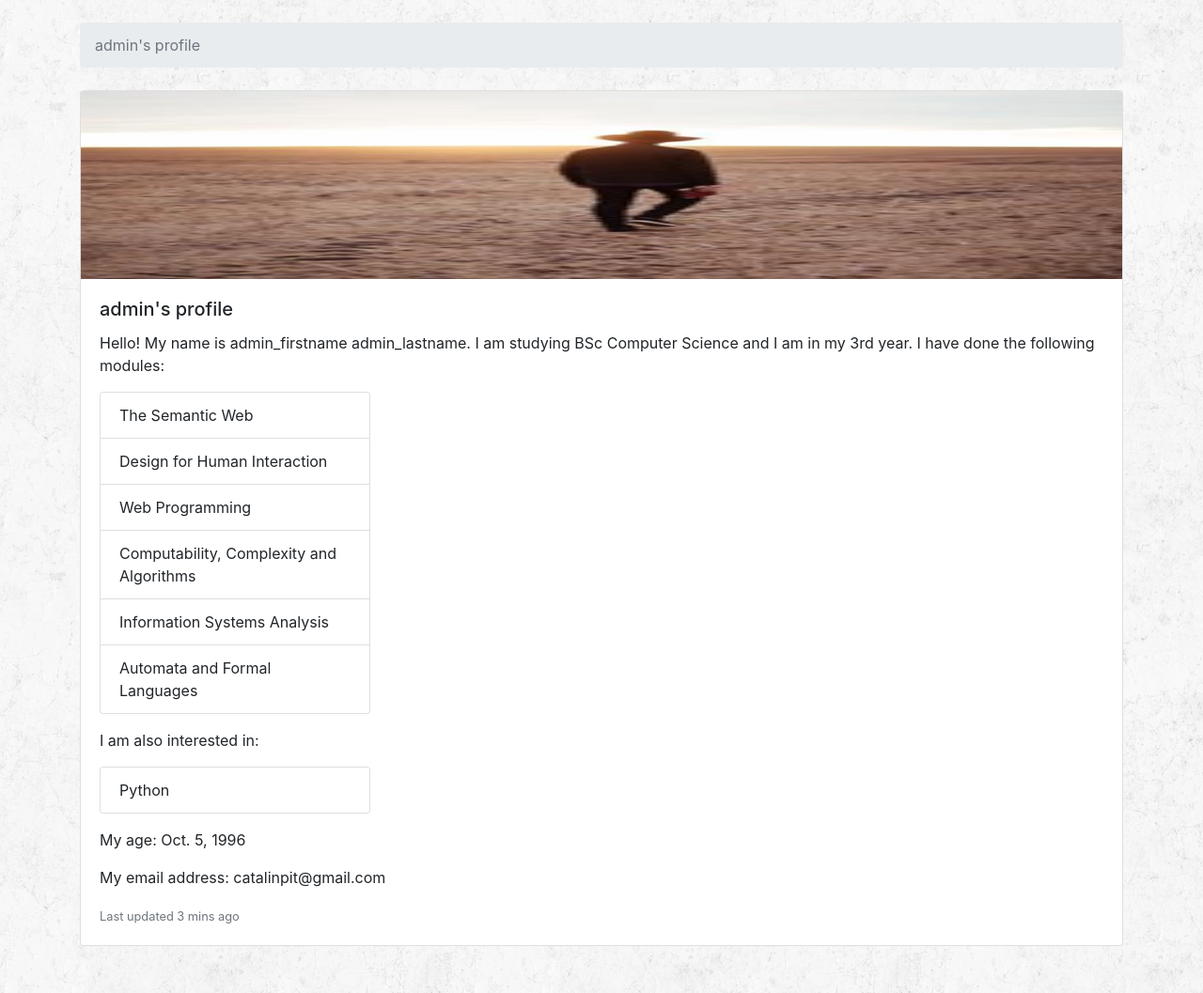
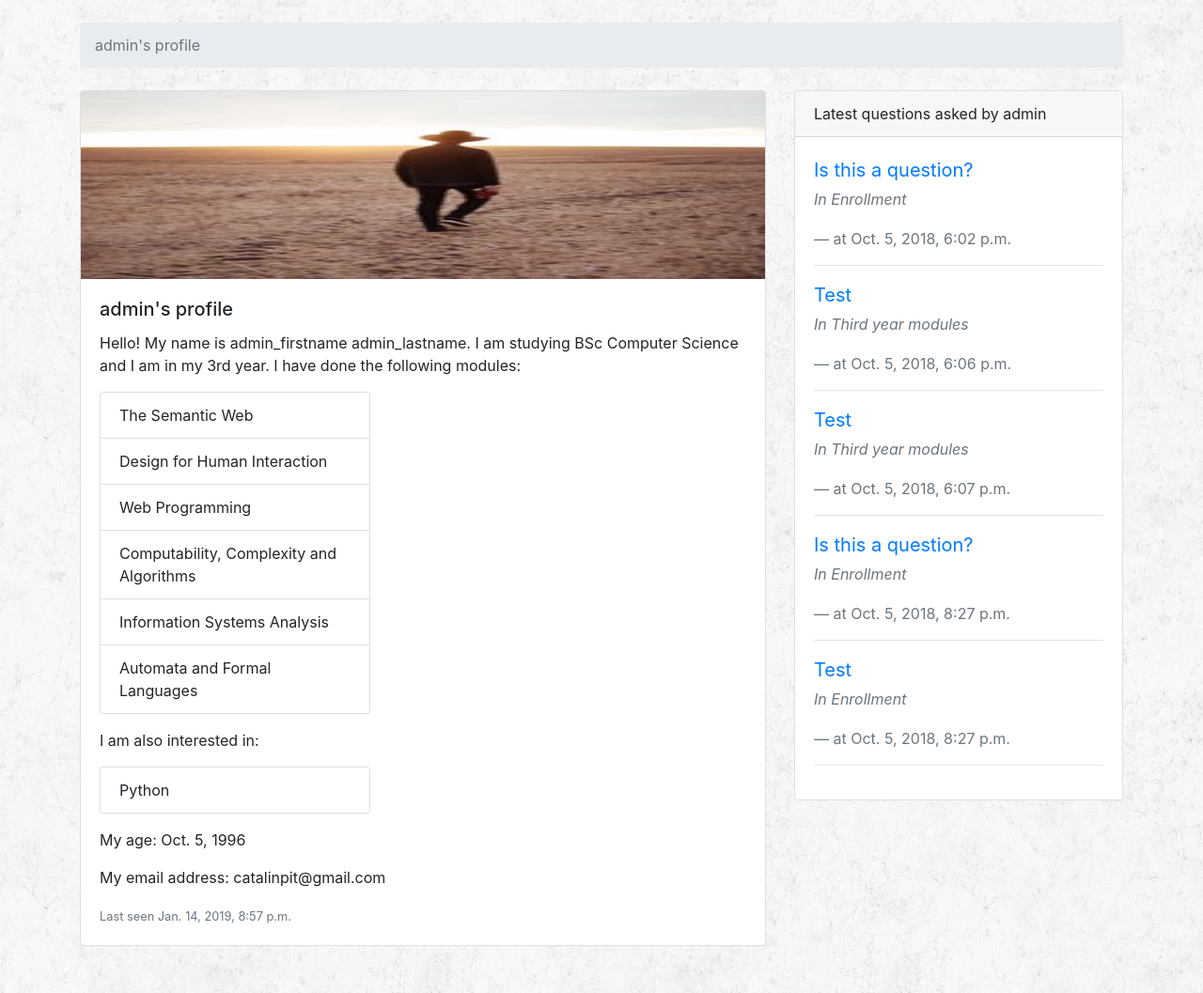
Before and after one commit to dan-grant-hunter/qmconnect, a Django app: page /profile/1/ in a window 1280 px wide. Shown: the part 56-1113 px from the top of the page at 94% size. Run offline with Django 3.2, Linux system fonts and the light colour scheme; a user stored in the database is signed in; data comes from the database, SQL or seed files in the repository; both versions use the stored data as it was after the commit; some libraries are stand-ins or nearby versions.

Commit message:
improved profile page, displaying user's question now

```diff
--- a/qa/urls.py
+++ b/qa/urls.py
@@ -3,7 +3,6 @@ from . import views as qa_views
 
 app_name = 'qa'
 urlpatterns = [
-    path('profile/<int:pk>/', qa_views.profile, name='profile'),
     path('', qa_views.latest, name='latest'),
     path('topics/', qa_views.TopicsView.as_view(), name='home'),
     path('topics/<int:pk>/', qa_views.QuestionsView.as_view(), name = 'topic_questions'),
@@ -12,4 +11,5 @@ urlpatterns = [
     path('topics/<int:pk>/questions/<int:question_pk>/reply/', qa_views.answer_question, name = 'answer_question'),
     path('topics/<int:pk>/questions/<int:question_pk>/answers/<int:answer_pk>/edit/', qa_views.AnswerUpdateView.as_view(), name = 'modify_answer'),
     path('network/', qa_views.network, name='network'),
+    path('profile/<int:pk>/', qa_views.profile, name='profile'),
 ]
--- a/qa/views.py
+++ b/qa/views.py
@@ -158,4 +158,5 @@ def network(request):
 def profile(request, pk):
     user = get_object_or_404(User, pk=pk)
     users = User.objects.all()
-    return render(request, 'profile.html', {'user': user, 'users': users})
+    user_questions = Question.objects.filter(starter = user)[:5]
+    return render(request, 'profile.html', {'user': user, 'users': users, 'user_questions': user_questions})
--- a/templates/profile.html
+++ b/templates/profile.html
@@ -9,7 +9,8 @@
 
 {% block content %}
 <div class="bottom-padding">
-
+  <div class="row">
+    <div class="col-md-8">
       <div class="card">
         <img class="card-img-top" src="/profile_images/{{ user.profile.image }}" alt="User profile picture" width="100" height="200">
         <div class="card-body">
@@ -39,7 +40,30 @@
           <p class="card-text">My email address: {{ user.email }}</p>
 
 
-      <p class="card-text"><small class="text-muted">Last updated 3 mins ago</small></p>
+          <p class="card-text"><small class="text-muted">Last seen {{ user.last_login }}</small></p>
+        </div>
+      </div>
+    </div>
+
+    <div class="col-md-4">
+      <div class="card mb-4">
+        <div class="card-header">
+          Latest questions asked by {{ user }}
+        </div>
+        <div class="card-body">
+          <blockquote class="blockquote mb-0">
+            {% for userqs in user_questions %}
+
+              <a href="{% url 'qa:question_answers' userqs.topic.pk userqs.pk %}">{{ userqs }}</a>
+
+              <p class="card-text"><small class="text-muted"><cite>In {{ userqs.topic }} </cite></small></p>
+              <footer class="blockquote-footer">at {{ userqs.last_updated }}</footer>
+              <hr/>
+
+            {% endfor %}
+          </blockquote>
+        </div>
+      </div>
     </div>
   </div>
 </div>
```
Also changed, not shown: db.sqlite3. Lines whose indentation alone changed are shown as unchanged.
